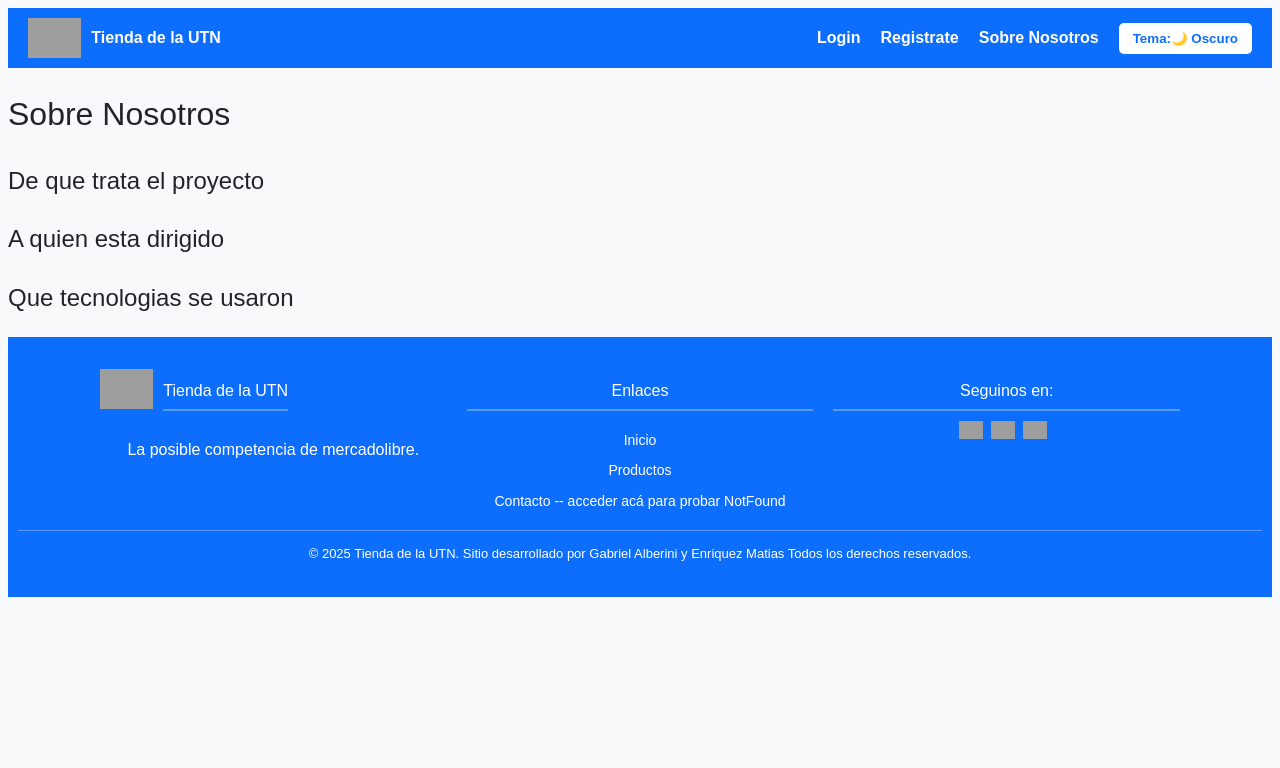
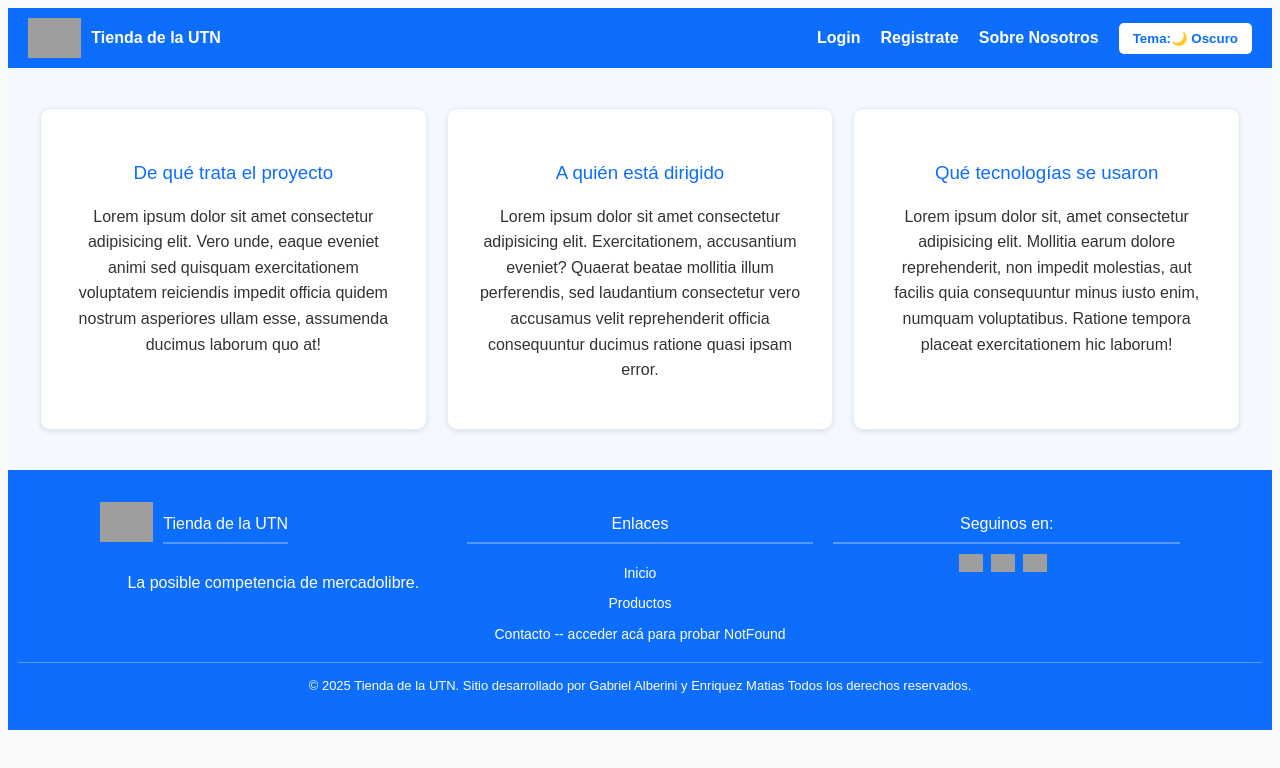
Before and after one commit to Matiasenriquez/Proyecto-Final-Front-End-UTN, a React (Vite) app: page /sobreNosotros in a window 1280 px wide. Shown: the top 768 px of the page. Built offline with nearby package versions, Linux system fonts and the light colour scheme; grey boxes are pictures that could not be loaded.

Commit message:
Add: se añadio estilos a la página Sobre Nosotros

```diff
--- a/src/pages/AboutUs.jsx
+++ b/src/pages/AboutUs.jsx
@@ -1,22 +1,29 @@
-import { useState } from "react";
-import { Layout } from "../components/Layout";
-import { useAuth } from "../context/UserContext";
+import { Layout } from "../components/Layout"
+import "../styles/pages/AboutUs.css"
+
 const AboutUs = () => {
   return (
     <Layout>
-      <div>
-        <h1>Sobre Nosotros</h1>
-        <section>
-          <h2>De que trata el proyecto</h2>
-        </section>
-        <section>
-          <h2>A quien esta dirigido</h2>
-        </section>
-        <section>
-          <h2>Que tecnologias se usaron</h2>
-        </section>
-      </div>
+      <section className="about-section">
+        <div className="about-cards-container">
+          <div className="about-card">
+            <h3>De qué trata el proyecto</h3>
+            <p>Lorem ipsum dolor sit amet consectetur adipisicing elit. Vero unde, eaque eveniet animi sed quisquam exercitationem voluptatem reiciendis impedit officia quidem nostrum asperiores ullam esse, assumenda ducimus laborum quo at!</p>
+          </div>
+
+          <div className="about-card">
+            <h3>A quién está dirigido</h3>
+            <p>Lorem ipsum dolor sit amet consectetur adipisicing elit. Exercitationem, accusantium eveniet? Quaerat beatae mollitia illum perferendis, sed laudantium consectetur vero accusamus velit reprehenderit officia consequuntur ducimus ratione quasi ipsam error.</p>
+          </div>
+
+          <div className="about-card">
+            <h3>Qué tecnologías se usaron</h3>
+            <p>Lorem ipsum dolor sit, amet consectetur adipisicing elit. Mollitia earum dolore reprehenderit, non impedit molestias, aut facilis quia consequuntur minus iusto enim, numquam voluptatibus. Ratione tempora placeat exercitationem hic laborum!</p>
+          </div>
+        </div>
+      </section>
     </Layout>
   )
 }
+
 export { AboutUs }
--- /dev/null
+++ b/src/styles/pages/AboutUs.css
@@ -0,0 +1,71 @@
+.about-section {
+  background-color: #f5f9ff;
+  padding: 40px 20px;
+  display: flex;
+  justify-content: center;
+  align-items: center;
+}
+
+.about-cards-container {
+  display: grid;
+  grid-template-columns: repeat(auto-fit, minmax(250px, 1fr));
+  gap: 20px;
+  width: 100%;
+  max-width: 1200px;
+}
+
+.about-card {
+  background-color: white;
+  border: 1px solid #dceeff;
+  border-radius: 10px;
+  padding: 30px;
+  box-shadow: 0 2px 5px rgba(0, 0, 0, 0.1);
+  text-align: center;
+}
+
+.about-card h3 {
+  color: #0d6efd;
+  margin-bottom: 15px;
+}
+
+.about-card p {
+  color: #333;
+  line-height: 1.6;
+}
+
+/* Responsive Mobile: 480px */
+@media (max-width: 480px) {
+  .about-cards-container {
+    grid-template-columns: 1fr;
+  }
+
+  .about-card {
+    padding: 20px;
+  }
+
+  .about-card h3 {
+    font-size: 18px;
+  }
+
+  .about-card p {
+    font-size: 14px;
+  }
+}
+
+/* Responsive Tablet: 880px */
+@media (max-width: 880px) and (min-width: 481px) {
+  .about-cards-container {
+    grid-template-columns: repeat(2, 1fr);
+  }
+
+  .about-card p {
+    font-size: 15px;
+  }
+}
+
+/* Escritorio: 3 tarjetas */
+@media (min-width: 881px) {
+  .about-cards-container {
+    grid-template-columns: repeat(3, 1fr);
+  }
+}
```
